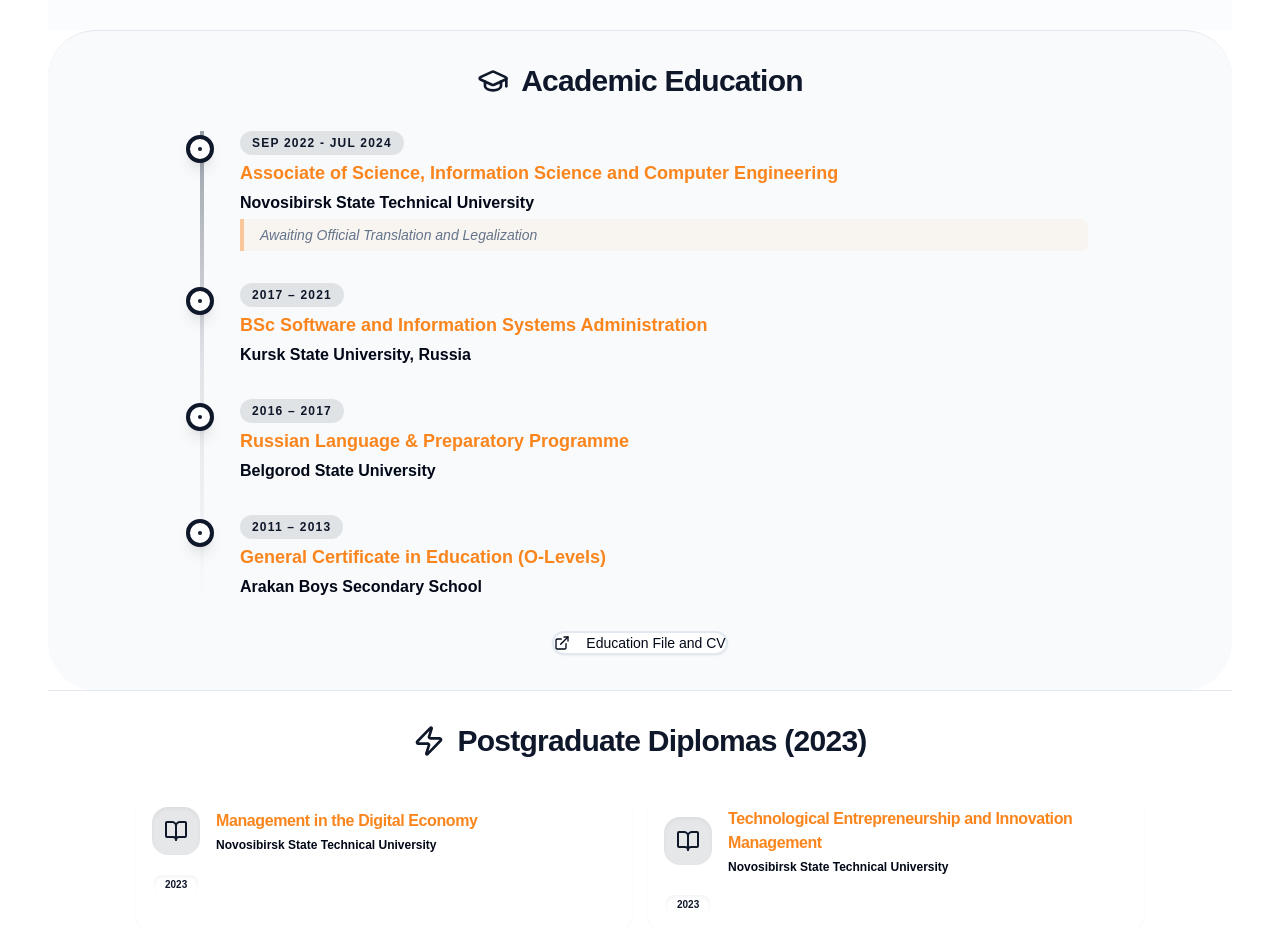
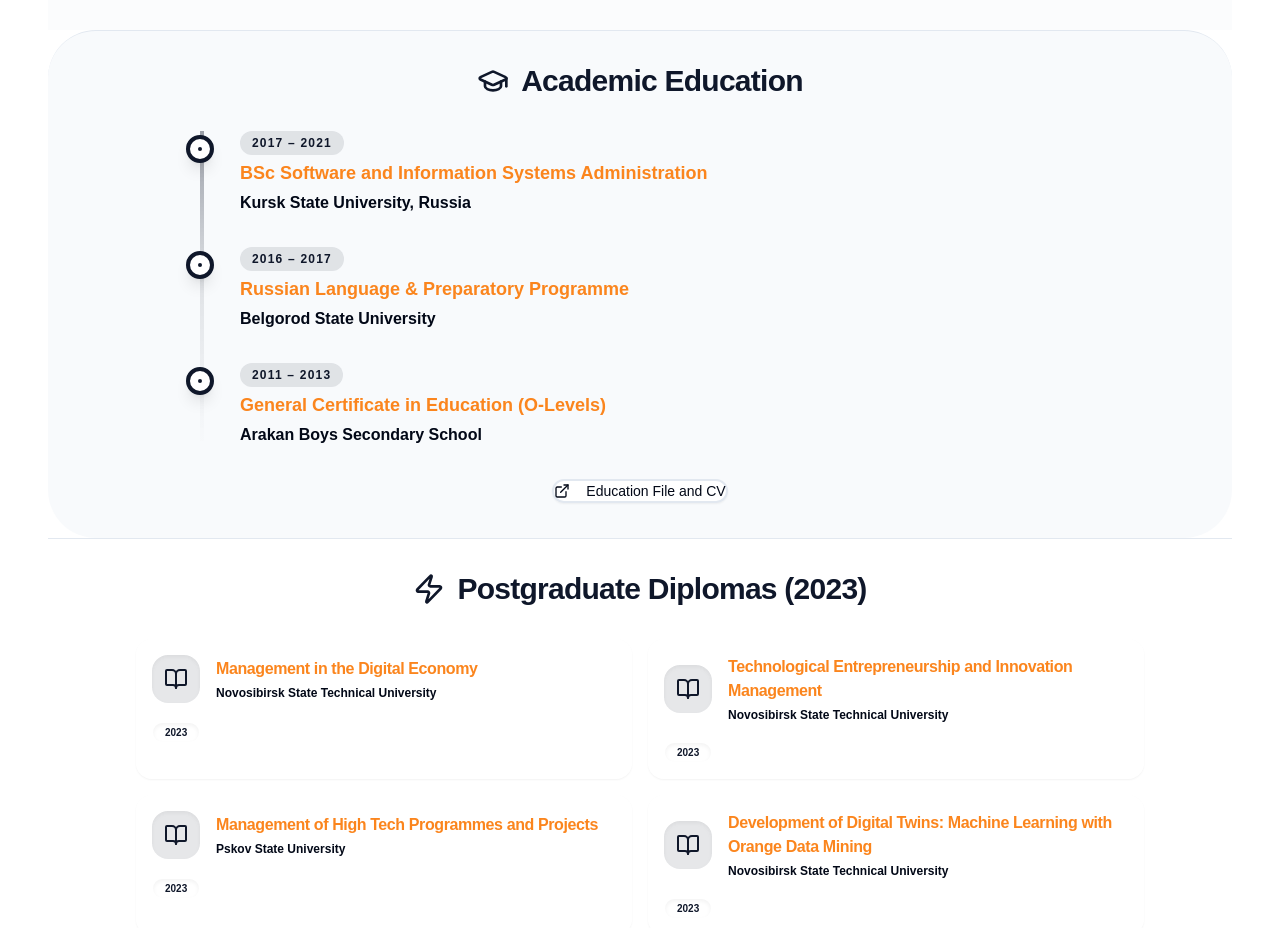
Before and after one commit to MS0C54073/muzoprof, a Next.js app: page / in a window 1280 px wide. Shown: the part 4580-5508 px from the top of the page. Built offline with nearby package versions, Linux system fonts and the light colour scheme.

Commit message:
CV Updated

```diff
--- a/src/app/page.tsx
+++ b/src/app/page.tsx
@@ -292,12 +292,6 @@ const communityInvolvement = [
 ];
 
 const educationData = [
-    {
-        degree: "Associate of Science, Information Science and Computer Engineering",
-        university: "Novosibirsk State Technical University",
-        duration: "Sep 2022 - Jul 2024",
-        note: "Awaiting Official Translation and Legalization",
-    },
     {
         degree: "BSc Software and Information Systems Administration",
         university: "Kursk State University, Russia",
```
